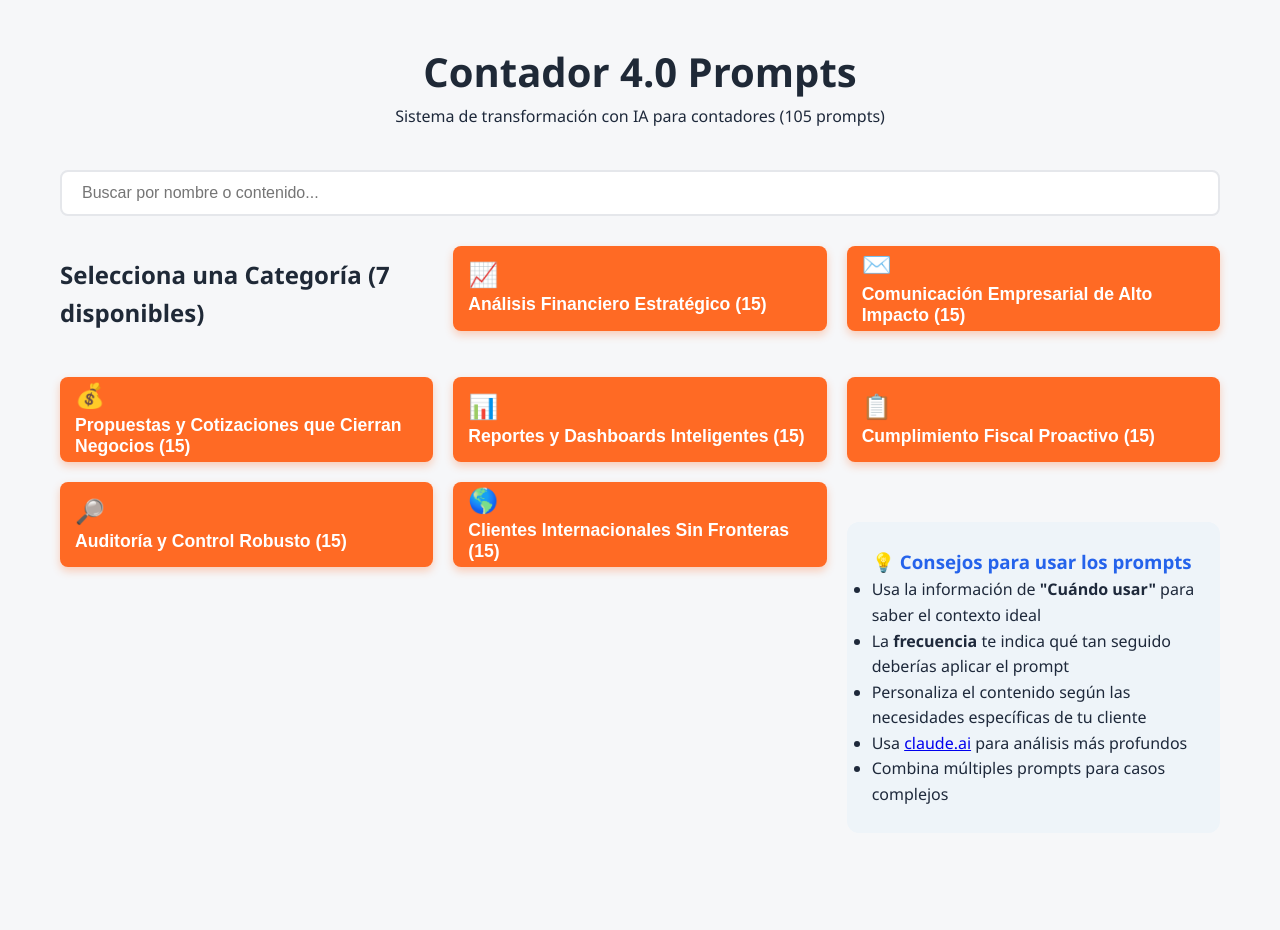
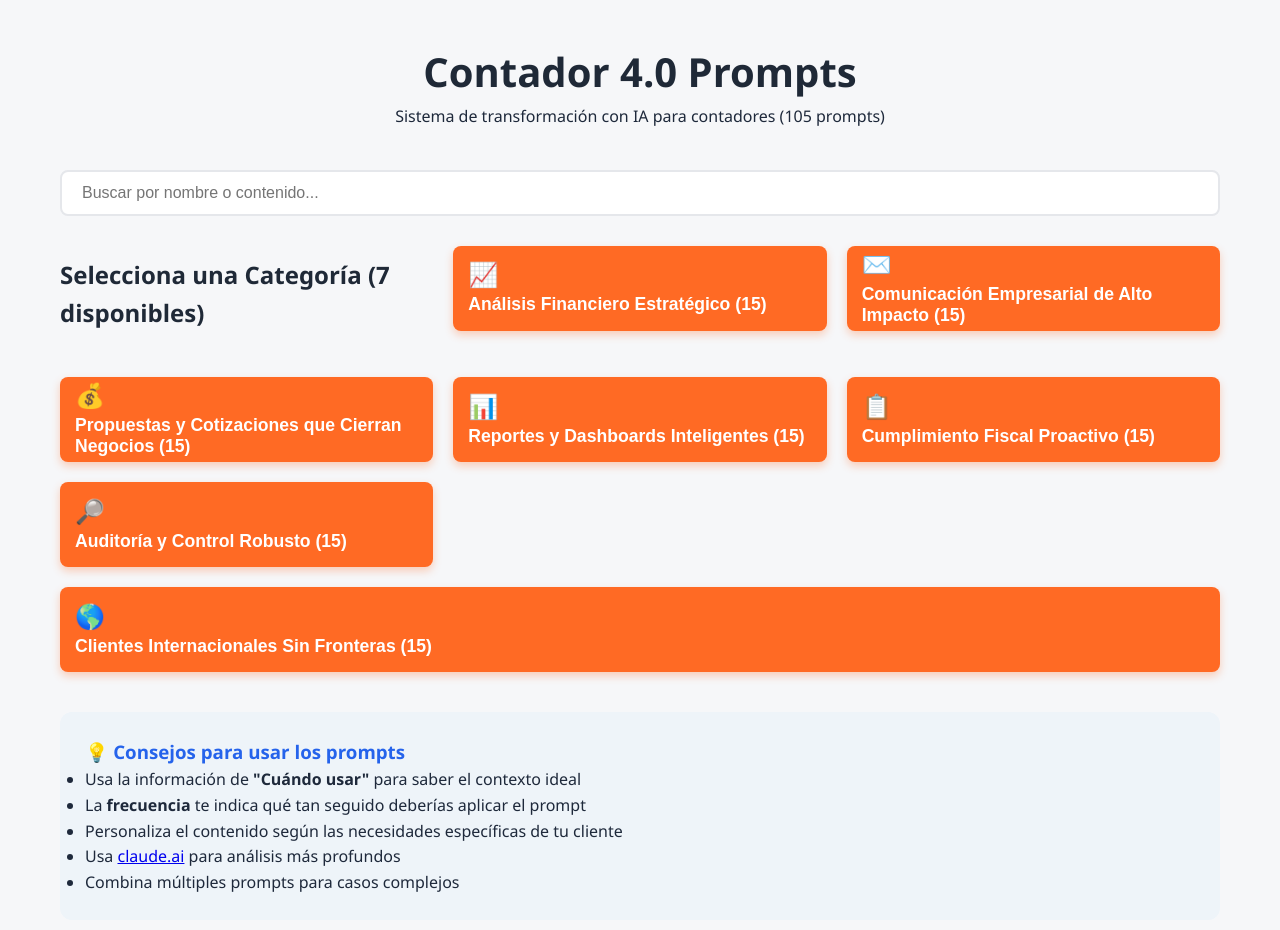
Before and after one commit to JairoAmaya/contador4-webapp-final, a React (Vite) app: page / in a window 1280 px wide. Shown: the top 930 px of the page. Before the commit the page ends 883 px from the top, so only its background shows below. Built offline with nearby package versions, Linux system fonts and the light colour scheme.

Commit message:
Update App.jsx

```diff
--- a/src/App.jsx
+++ b/src/App.jsx
@@ -54,13 +54,9 @@ export default function App() {
     } else {
       // Limpiar resultados al vacío
       setSearchResults([]);
-      // ✅ Solución: Al limpiar el campo, aseguramos que la navegación no esté activa
-      setSelectedCategory(null);
-      setSelectedSubcategory(null);
     }
   };
 
-  // El botón Volver es ahora más simple: siempre limpia la búsqueda si está activa.
   const handleBack = () => {
     if (selectedSubcategory) {
       setSelectedSubcategory(null);
@@ -68,7 +64,7 @@ export default function App() {
       setSelectedCategory(null);
       setSelectedSubcategory(null);
     } else if (searchTerm) {
-      // Si estamos en la vista de búsqueda, Volver lleva a la vista inicial limpia
+      // FIX: Volver a la vista inicial limpiando el buscador
       setSearchTerm('');
       setSearchResults([]);
     }
@@ -84,7 +80,6 @@ export default function App() {
   const renderContent = () => {
 
     // 1. VISTA DE BÚSQUEDA (Máxima Prioridad)
-    // Se activa si searchTerm > 0. Si se borra el término (searchTerm = ''), pasa al punto 4.
     if (searchTerm.length > 0) {
         if (searchResults.length === 0) {
             return <div className="no-results">No se encontraron prompts para "{searchTerm}"</div>;
@@ -178,6 +173,7 @@ export default function App() {
     }
 
     // 4. VISTA INICIAL: CATEGORÍAS (Nivel 1) - Fallback si todos los estados son nulos
+    // Esta vista es ahora solo el grid de categorías
     return (
         <div className="prompts-container category-list">
              <h2 className="main-title-selection">Selecciona una Categoría ({promptsData.length} disponibles)</h2>
@@ -192,17 +188,6 @@ export default function App() {
                     {category.title.replace(/[\d\s\W]*/, '')} ({category.subcategories.reduce((c, sub) => c + sub.prompts.length, 0)})
                 </button>
             ))}
-            {/* Tips Section */}
-            <div className="tips-section">
-                <h3>💡 Consejos para usar los prompts</h3>
-                <ul>
-                    <li>Usa la información de <strong>"Cuándo usar"</strong> para saber el contexto ideal</li>
-                    <li>La <strong>frecuencia</strong> te indica qué tan seguido deberías aplicar el prompt</li>
-                    <li>Personaliza el contenido según las necesidades específicas de tu cliente</li>
-                    <li>Usa <a href="https://claude.ai" target="_blank" rel="noopener">claude.ai</a> para análisis más profundos</li>
-                    <li>Combina múltiples prompts para casos complejos</li>
-                </ul>
-            </div>
         </div>
     );
   };
@@ -227,7 +212,6 @@ export default function App() {
           />
 
           {/* Botón de Reset/Volver */}
-          {/* CRÍTICO: El botón aparece si hay algo activo */}
           {(searchTerm.length > 0 || selectedCategory || selectedSubcategory) && (
             <button
               className="reset-btn volver-btn"
@@ -240,6 +224,19 @@ export default function App() {
 
         {renderContent()}
 
+        {/* ✅ FIX CRÍTICO: Tips Section fuera de renderContent */}
+        {!searchTerm && !selectedCategory && !selectedSubcategory && (
+          <div className="tips-section">
+            <h3>💡 Consejos para usar los prompts</h3>
+            <ul>
+                <li>Usa la información de <strong>"Cuándo usar"</strong> para saber el contexto ideal</li>
+                <li>La <strong>frecuencia</strong> te indica qué tan seguido deberías aplicar el prompt</li>
+                <li>Personaliza el contenido según las necesidades específicas de tu cliente</li>
+                <li>Usa <a href="https://claude.ai" target="_blank" rel="noopener">claude.ai</a> para análisis más profundos</li>
+                <li>Combina múltiples prompts para casos complejos</li>
+            </ul>
+          </div>
+        )}
       </main>
     </div>
   );
```
